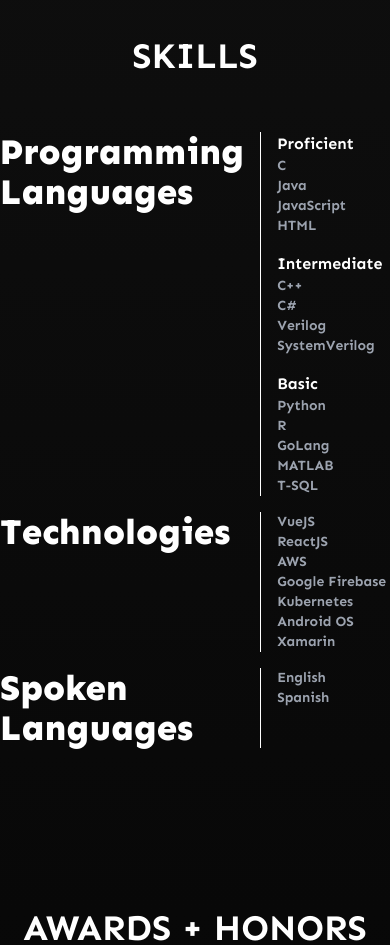
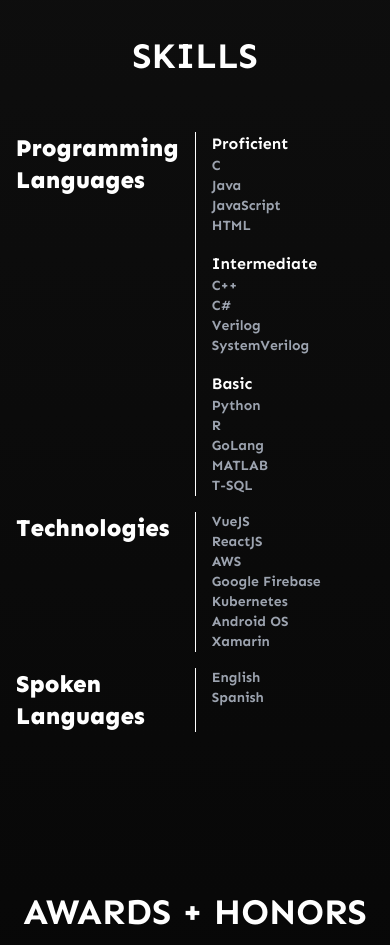
Before and after one commit to pwgardipee/personal-website, a Vue app: page /resume in a window 390 px wide. Shown: the part 2680-3625 px from the top of the page. Built offline with nearby package versions, Linux system fonts and the light colour scheme.

Commit message:
Small cosmetic changes to skills page.

```diff
--- a/src/components/resume/skills.vue
+++ b/src/components/resume/skills.vue
@@ -3,10 +3,10 @@
     <div class="text-center max-w-2xl m-auto">
       <div class="text-4xl uppercase font-bold">Skills</div>
       <div
-        class="grid gap-4 text-left mt-14"
+        class="grid gap-4 text-left mt-14 px-4"
         style="grid-template-columns: max-content auto"
       >
-        <div class="text-4xl font-extrabold">
+        <div class="text-2xl md:text-4xl font-extrabold">
           <div>Programming</div>
           <div>Languages</div>
         </div>
@@ -44,7 +44,7 @@
             </div>
           </div>
         </div>
-        <div class="text-4xl font-extrabold">
+        <div class="text-2xl md:text-4xl font-extrabold">
           <div>Technologies</div>
         </div>
         <div style="border-left: 1px solid white" class="pl-4">
@@ -58,7 +58,7 @@
             </div>
           </div>
         </div>
-        <div class="text-4xl font-extrabold">
+        <div class="text-2xl md:text-4xl font-extrabold">
           <div>Spoken</div>
           <div>Languages</div>
         </div>
```
